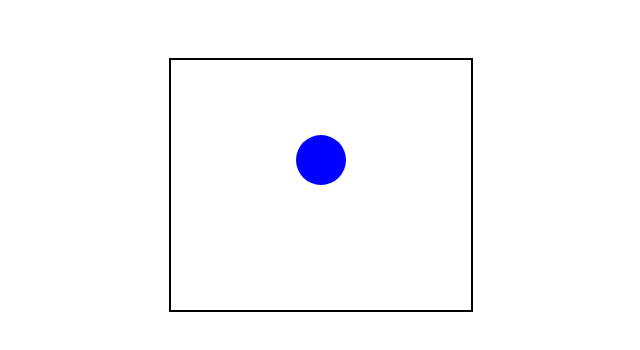
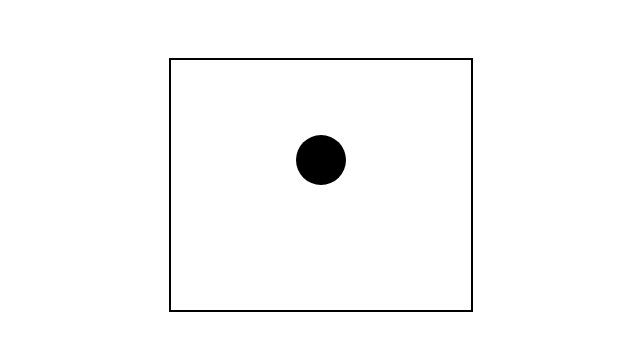
Before and after one commit to AnnaDorosheva/test-2, a plain HTML site: page index.html in a window 1280 px wide. Shown: the whole page, without its empty margins (319-959 px from the left). Drawn offline with Linux system fonts and the light colour scheme.

Commit message:
change balls color

```diff
--- a/styles.css
+++ b/styles.css
@@ -21,15 +21,15 @@
   height: var(--standart-height);
   width: var(--standart-width);
   left: 125px;
-  margin-top: -200px;
-  background-color: rgb(0, 0, 255);
+  bottom: 130%;
+  background-color: rgb(0, 0, 0);
   border-radius: 50%;
   animation: ball 10s ease forwards;
 }
 
 @keyframes ball {
   0% {
-    bottom: 140%;
+    /* bottom: 140%; */
   }
   5% {
     bottom: 0%;
```
